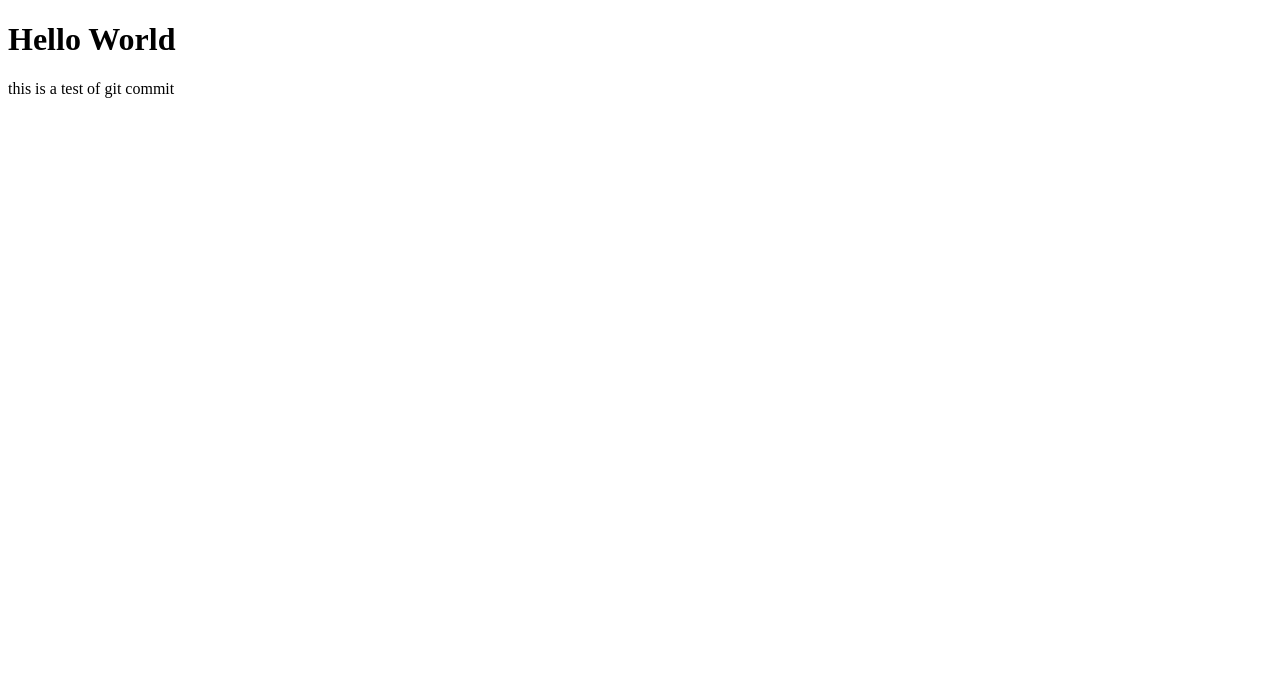
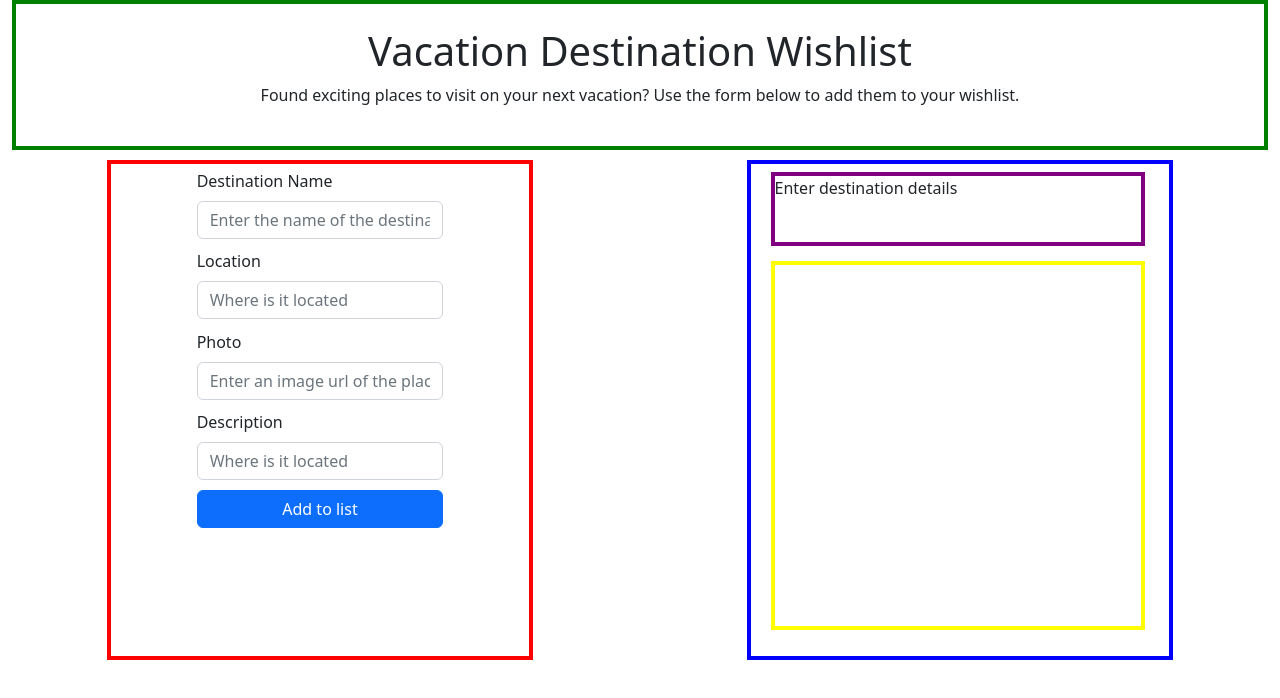
Before and after one commit to drod32/my-project, a plain HTML site: page index.html in a window 1280 px wide. Drawn offline with nearby package versions, Linux system fonts and the light colour scheme.

Commit message:
changes to index.html and styles.css

```diff
--- a/index.html
+++ b/index.html
@@ -5,10 +5,64 @@
     <meta http-equiv="X-UA-Compatible" content="IE=edge" />
     <meta name="viewport" content="width=device-width, initial-scale=1.0" />
     <link rel="stylesheet" href="styles.css" />
+    <link
+      href="https://cdn.jsdelivr.net/npm/bootstrap@5.2.3/dist/css/bootstrap.min.css"
+      rel="stylesheet"
+      integrity="sha384-rbsA2VBKQhggwzxH7pPCaAqO46MgnOM80zW1RWuH61DGLwZJEdK2Kadq2F9CUG65"
+      crossorigin="anonymous"
+    />
     <title>david's project</title>
   </head>
-  <body>
-    <h1>Hello World</h1>
-    <p>this is a test of git commit</p>
+  <body class="container-fluid">
+    <header>
+      <div class="box" id="heading">
+        <h1>Vacation Destination Wishlist</h1>
+        <p>
+          Found exciting places to visit on your next vacation? Use the form
+          below to add them to your wishlist.
+        </p>
+      </div>
+    </header>
+    <section>
+      <div class="row" id="lower_boxes">
+        <div class="box col-md-4" id="input_box">
+          <form class="box">
+            <div class="form_item">
+              <label class="form-label">Destination Name</label>
+              <input
+                class="form-control"
+                placeholder="Enter the name of the destination"
+              />
+            </div>
+            <div class="form_item">
+              <label class="form-label">Location</label>
+              <input class="form-control" placeholder="Where is it located" />
+            </div>
+            <div class="form_item">
+              <label class="form-label">Photo</label>
+              <input
+                class="form-control"
+                placeholder="Enter an image url of the place"
+              />
+            </div>
+            <div class="form_item">
+              <label class="form-label">Description</label>
+              <input class="form-control" placeholder="Where is it located" />
+            </div>
+            <div class="d-grid gap-2 form_item">
+              <button class="btn btn-primary">Add to list</button>
+            </div>
+          </form>
+        </div>
+        <div class="box col-md-4" id="details_box">
+          <div class="box" id="destination_details">
+            Enter destination details
+          </div>
+          <div class="box" id="yellow_box"></div>
+        </div>
+      </div>
+    </section>
+
+    <p></p>
   </body>
 </html>
--- a/styles.css
+++ b/styles.css
@@ -0,0 +1,46 @@
+.box {
+    display: flex;
+}
+
+#heading {
+    border: 4px solid green;
+    height: 150px;
+    width: 100%;
+    flex-direction: column;
+    justify-content: center;
+    align-items: center;
+    margin-bottom: 10px;
+}
+#lower_boxes {
+    justify-content: space-around;
+    height:500px;
+}
+#input_box {
+    border: 4px solid red;
+    justify-content: center;
+}
+#details_box {
+    border: 4px solid blue;
+    flex-direction: column;
+    justify-content: flex-start;
+}
+#destination_details {
+    border: 4px solid purple;
+    height: 15%;
+    width: 95%;
+    margin: 2%;
+}
+#yellow_box {
+    border: 4px solid yellow;
+    height: 75%;
+    width: 95%;
+    margin: 2%;
+}
+form {
+    flex-direction: column;
+    justify-content: flex-start;
+    align-content: center;
+}
+.form_item {
+    margin: 2%
+}
```
